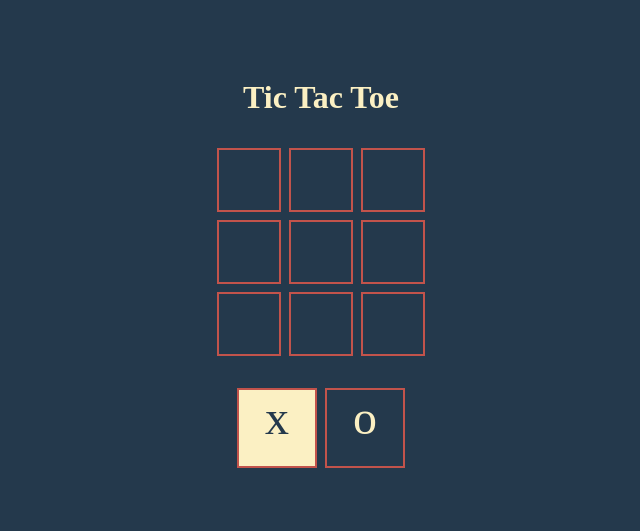
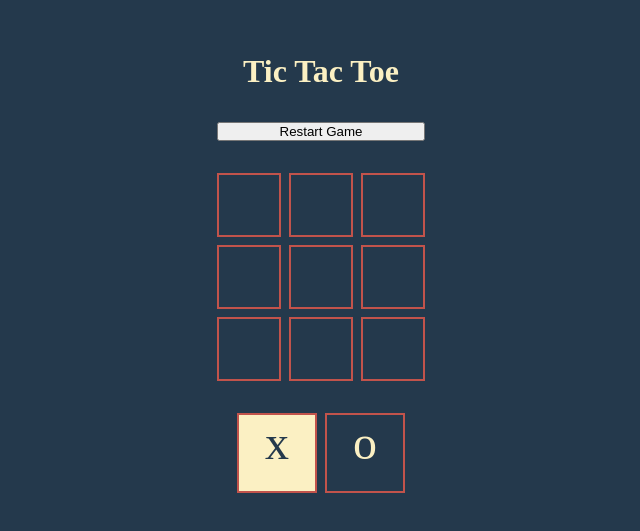
Before and after one commit to TrejoLuis/tic-tac-toe, a React (Vite) app: page / in a window 1280 px wide. Shown: the part 127-658 px from the top of the page, without its empty margins (319-959 px from the left). Built offline with nearby package versions, Linux system fonts and the light colour scheme.

Commit message:
feat: add a restart game button

```diff
--- a/src/App.jsx
+++ b/src/App.jsx
@@ -75,6 +75,7 @@ function App () {
   return (
     <>
       <h1>Tic Tac Toe</h1>
+      <button onClick={restartGame}>Restart Game</button>
       <section className='game-board'>
         {board.map((content, index) =>
           <Cell key={index} index={index} updateBoard={updateBoard}>
```
